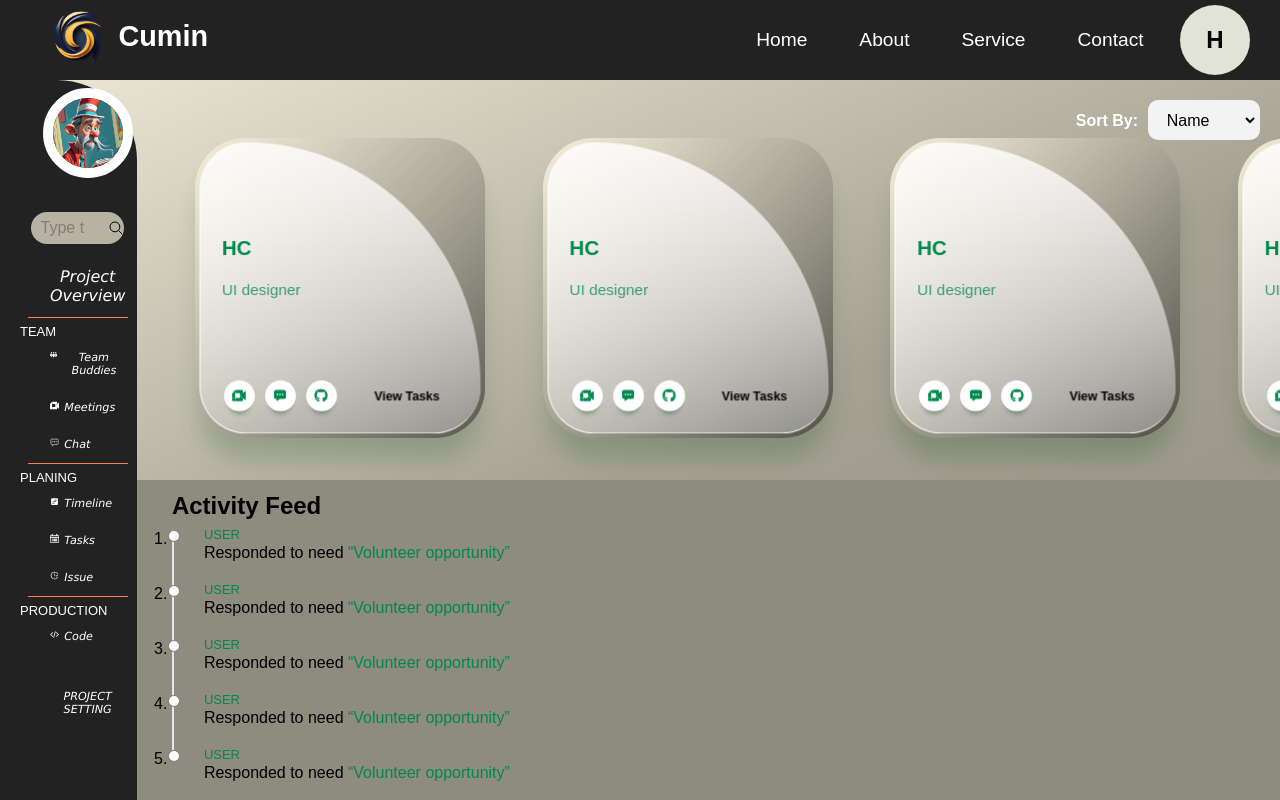
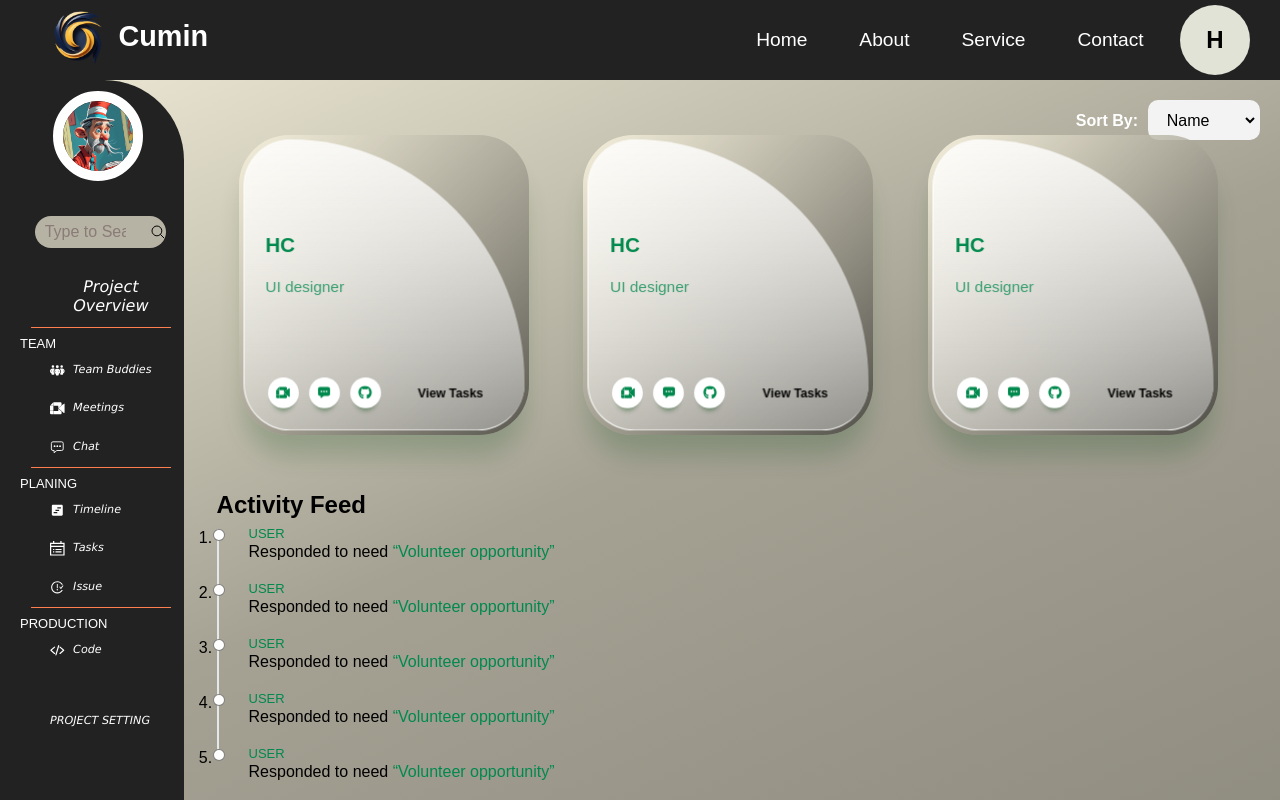
Before and after one commit to hc017/cumino-A-jira-like-application, a React (Create React App) app: page /teamates in a window 1280 px wide. Shown: the top 800 px of the page. Built offline with nearby package versions, Linux system fonts and the light colour scheme.

Commit message:
made changes in app.js

```diff
--- a/src/App.js
+++ b/src/App.js
@@ -1,22 +1,33 @@
+import React from 'react';
 import './App.css';
 import AllRoutes from './Components/AllRoutes';
 import Footer from './Components/Footer/Footer';
 import Navbar from './Components/Navbar/Navbar';
 import DashboardRoutes from './Pages/Dashboard/DashboardRoutes';
-import {
-  BrowserRouter as Router,
-} from "react-router-dom";
-
+import { BrowserRouter as Router } from "react-router-dom";
+import { useLocation } from 'react-router-dom';
 
 function App() {
   return (
     <Router>
-      <Navbar />
-      <AllRoutes/>
-      <DashboardRoutes/>
-      <Footer/>
+      <AppContent />
     </Router>
   );
 }
 
+function AppContent() {
+  const location = useLocation();
+  const isAfterSignUpForm = location.pathname === '/siginupform';
+
+  return (
+    <>
+      {/* Render Navbar and Footer for all routes except AfterSignUpForm */}
+      {!isAfterSignUpForm && <Navbar />}
+      <AllRoutes />
+      <DashboardRoutes/>
+      {!isAfterSignUpForm && <Footer />}
+    </>
+  );
+}
+
 export default App;
--- a/src/Components/AllRoutes.jsx
+++ b/src/Components/AllRoutes.jsx
@@ -7,7 +7,8 @@ import {
 import Home from '../Pages/Home/Home'
 import SignIn from '../Pages/SignIn/SignIn'
 import DashboardMain from '../Pages/Dashboard/DashboardMain'
-import DashboardRoutes from '../Pages/Dashboard/DashboardRoutes'
+import AfterSignUpForm from '../Pages/Profile/AfterSignUpForm'
+
 
 
 
@@ -20,8 +21,7 @@ function AllRoutes() {
     <Route path='/' element={<Home/>}></Route>
     <Route path='/signin' element={<SignIn/>}></Route>
     <Route path='/dashboard' element={<DashboardMain/>}></Route>
-
-
+    <Route path='/siginupform' element={<AfterSignUpForm/>}></Route>
     </Routes>
     </>
   )
--- a/src/Pages/Dashboard/DashboardPages/Team/Team.css
+++ b/src/Pages/Dashboard/DashboardPages/Team/Team.css
@@ -20,13 +20,7 @@
   height: 50%;
   /* background-color: #8e8b7f; */
   display: flex;
-  overflow-y: auto;
-}
-.TeamBoard_DW{
-  background-color: #8e8b7f;
-  margin: 0;
-
-  overflow-x: auto;
+  overflow-y: scroll;
 }
 
 .TeamBoard_UP::-webkit-scrollbar {
--- a/src/Pages/Dashboard/DashboardPages/Team/Team.jsx
+++ b/src/Pages/Dashboard/DashboardPages/Team/Team.jsx
@@ -34,12 +34,7 @@ const Team = () => {
           <div className="Tcard">
             <TeamPlayerCard />
           </div>
-          <div className="Tcard">
-            <TeamPlayerCard />
-          </div>
-          <div className="Tcard">
-            <TeamPlayerCard />
-          </div>
+
         </div>
         <div className="TeamBoard_DW">
           <ActivityFeed />
--- /dev/null
+++ b/src/Pages/Profile/AfterSignUpForm.jsx
@@ -0,0 +1,10 @@
+import React from 'react'
+import "./AfterSignUpForm.css"
+
+const AfterSignUpForm = () => {
+  return (
+    <div></div>
+  )
+}
+
+export default AfterSignUpForm
--- a/src/Pages/SignIn/SignIn.jsx
+++ b/src/Pages/SignIn/SignIn.jsx
@@ -5,6 +5,7 @@ import Rlogo from "./Cumin_logo.png";
 import { FcGoogle } from "react-icons/fc";
 import { FaGithub } from "react-icons/fa";
 import { Link } from "react-router-dom";
+import AfterSignUpForm from "../Profile/AfterSignUpForm";
 
 const SignIn = () => {
   const [username, setUsername] = useState("");
@@ -103,7 +104,7 @@ const SignIn = () => {
                         <FaGithub className="new-Glogo" />
                       </Link>
                     </div>
-                    <Link to='/dashboard' class="new-button new-input-box">
+                    <Link to="/siginupform" class="new-button new-input-box">
                       <input type="submit" value="Submit" />
                     </Link>
                     <div class="new-text sign-up-text">
```
Also changed, not shown: src/Components/BlankRoutes.jsx (added, +15 -0 lines), src/TeamApp2.js (added, +16 -0 lines), src/Tempapp.js (added, +21 -0 lines), src/Pages/Profile/AfterSignUpForm.css (added).
